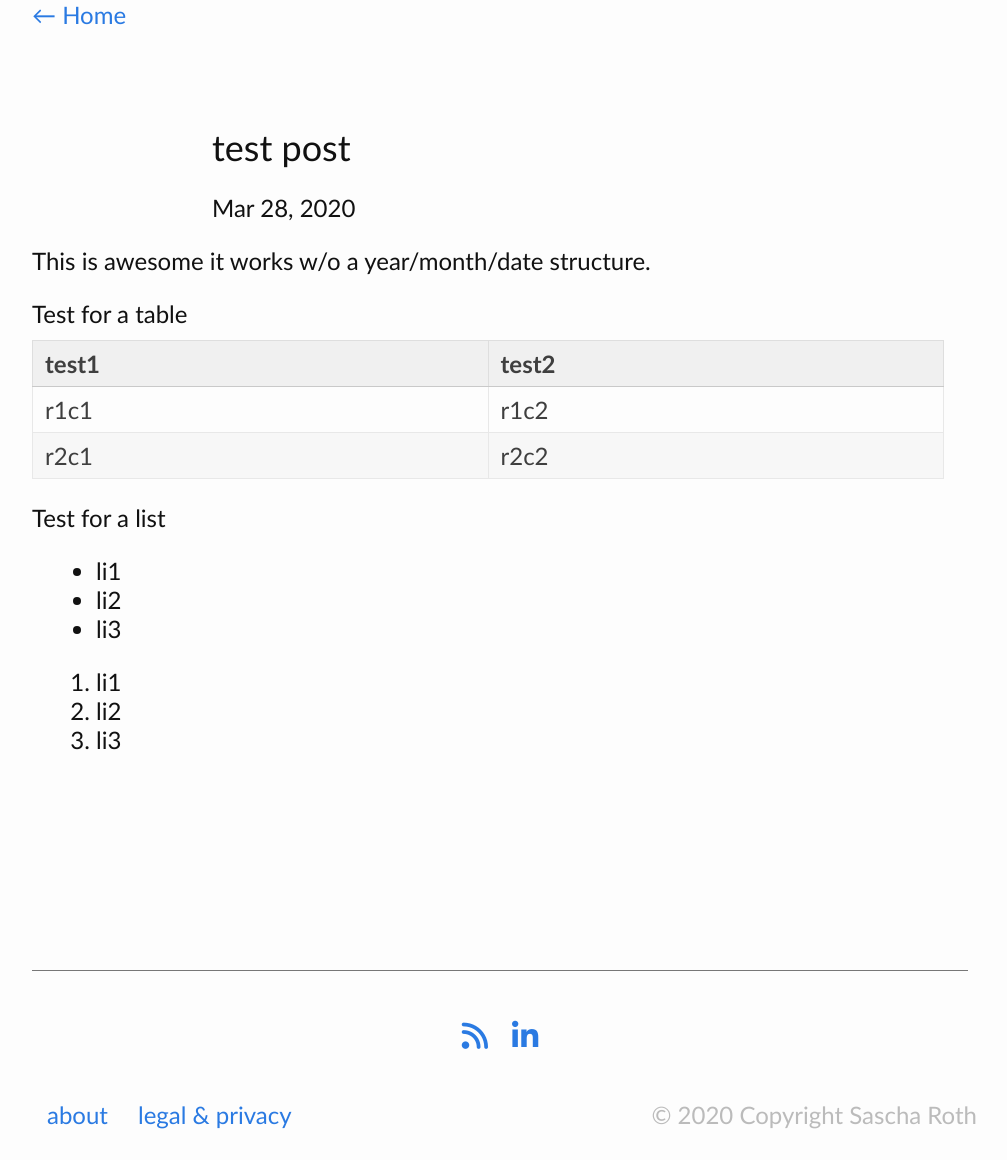
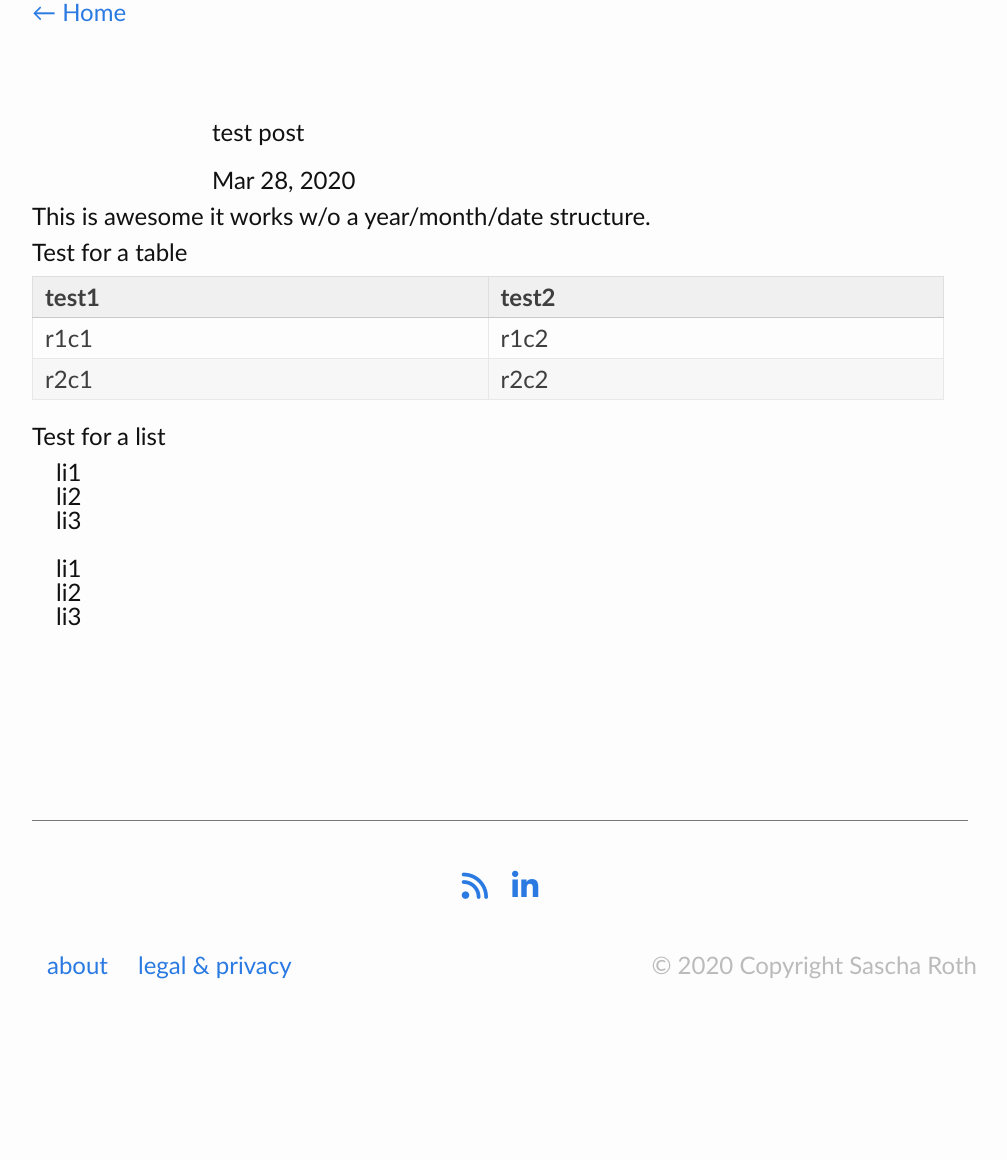
Before and after one commit to Ashjawik/ashjawik.github.io, a Jekyll site: the page built from _posts/2020-03-28-test.markdown, in a window 1280 px wide. Shown: the whole page, without its empty margins (152-1159 px from the left). Built offline with Jekyll 4.4.1, drawn with Linux system fonts in a browser that asks for light colours; nearby versions of some CDN libraries; after the commit the page ends 1010 px from its top, so only the background shows below that.

Commit message:
imported reset.scss to main scss

```diff
--- a/_sass/ashjawik.scss
+++ b/_sass/ashjawik.scss
@@ -98,4 +98,4 @@ $on-large: $desk !default;
 }
 
 // Import partials.
-@import "ashjawik/base", "ashjawik/footer", "ashjawik/layout";
+@import "ashjawik/reset","ashjawik/base", "ashjawik/footer", "ashjawik/layout";
```
